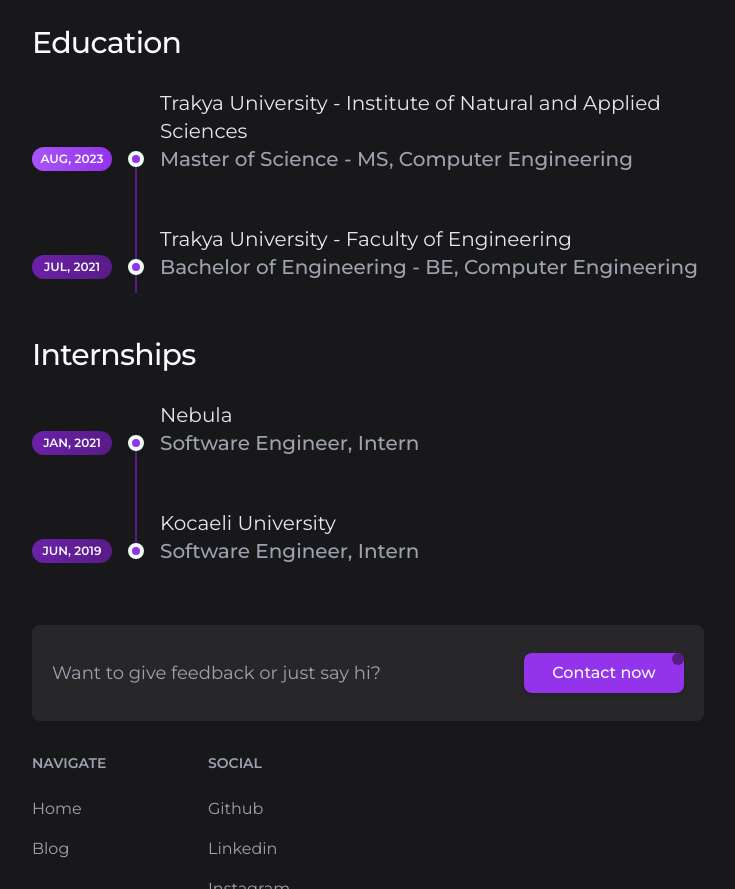
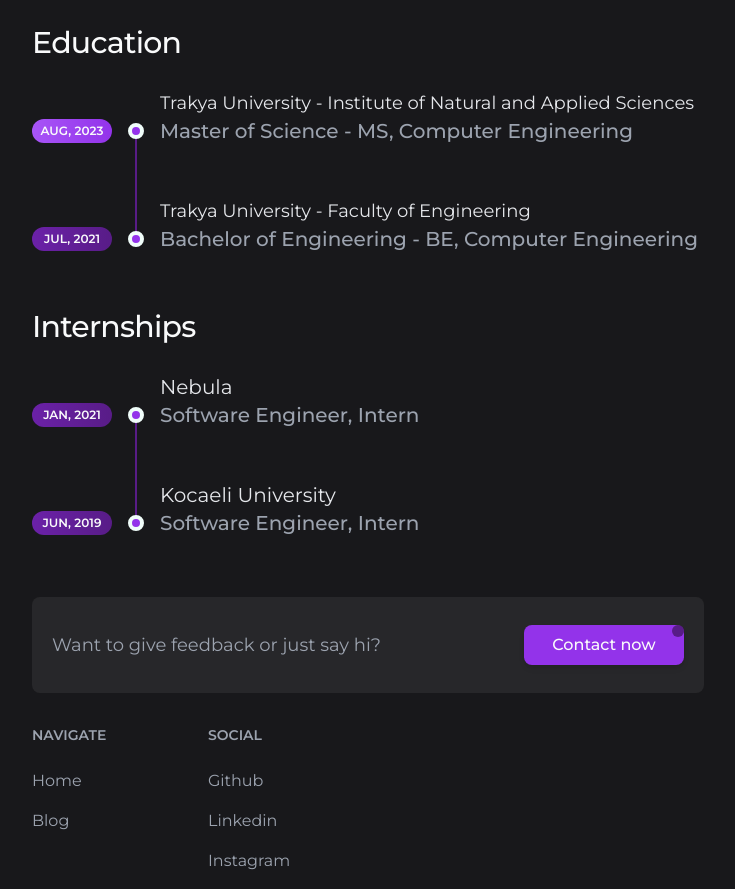
Before and after one commit to huseink/huseink.github.io, an Astro site: page / in a window 1280 px wide. Shown: the part 867-1756 px from the top of the page, without its empty margins (272-1007 px from the left). Built offline with nearby package versions, Linux system fonts and the light colour scheme; Astro itself is replaced by a stand-in of ours.

Commit message:
Update Timeline.astro

```diff
--- a/src/components/Timeline.astro
+++ b/src/components/Timeline.astro
@@ -50,7 +50,7 @@
   </h1>
   <div class="relative pl-8 sm:pl-32 py-6 group">
     <div
-      class="font-caveat font-light text-xl text-gray-700 dark:text-gray-200 mb-1 sm:mb-0"
+      class="font-caveat font-light text-lg text-gray-700 dark:text-gray-200 mb-1 sm:mb-0"
     >
       Trakya University - Institute of Natural and Applied Sciences
     </div>
@@ -68,7 +68,7 @@
   </div>
   <div class="relative pl-8 sm:pl-32 py-6 group">
     <div
-      class="font-caveat font-light text-xl bg-clip-text text-gray-700 dark:text-gray-200 mb-1 sm:mb-0"
+      class="font-caveat font-light text-lg bg-clip-text text-gray-700 dark:text-gray-200 mb-1 sm:mb-0"
     >
       Trakya University - Faculty of Engineering
     </div>
```
